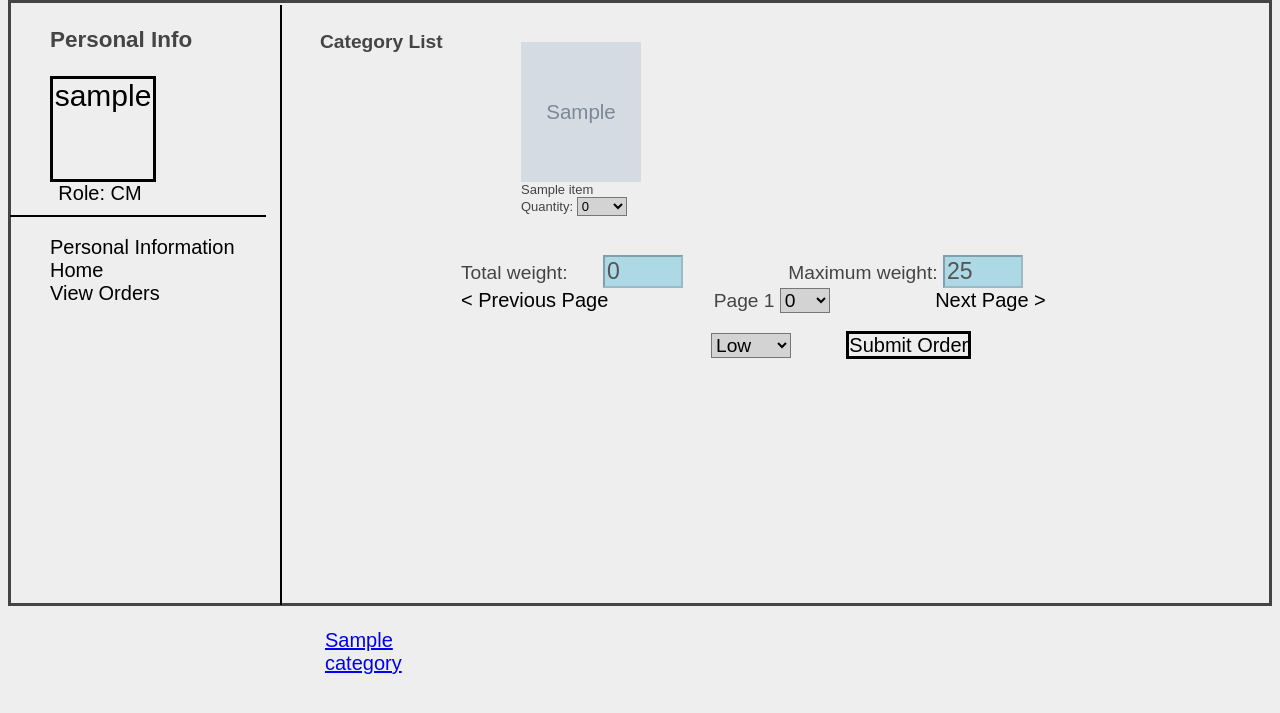
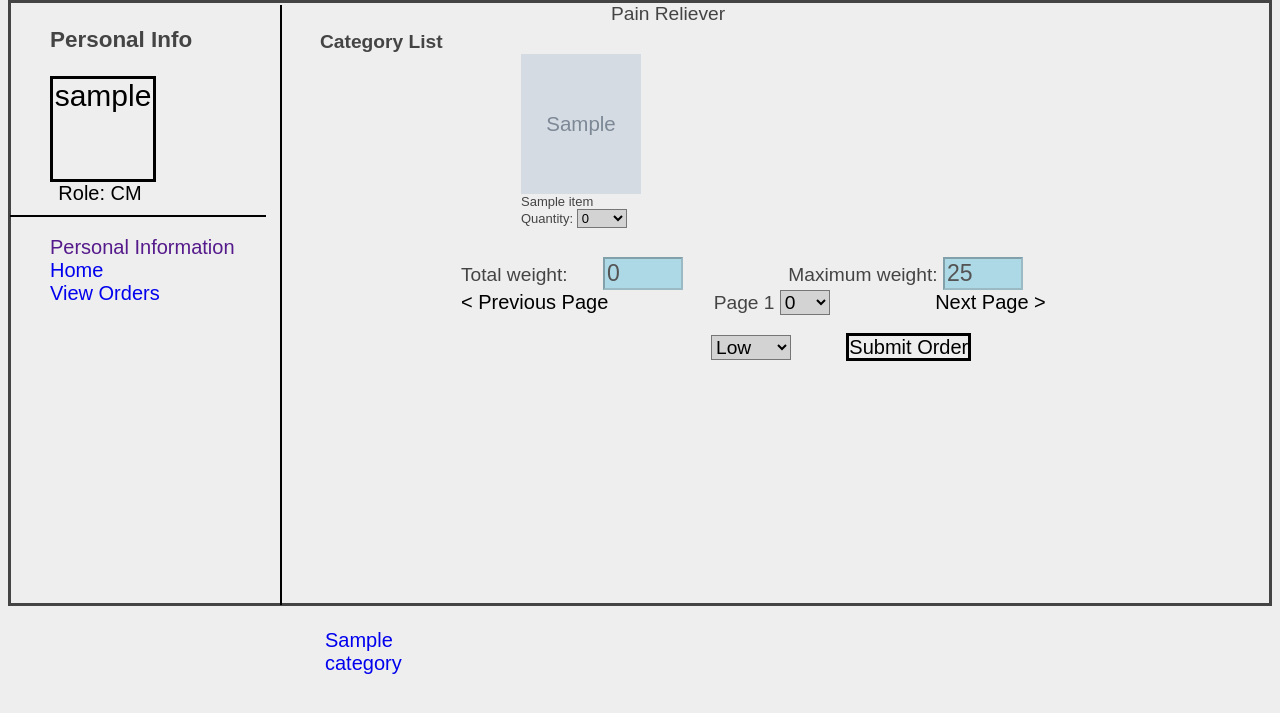
Before and after one commit to Caspar-Chen-hku/SE_project, a Django app: page /asp/clinic_manager/1/home/1 in a window 1280 px wide. Shown: the part 45-758 px from the top of the page. Run offline with Django 3.2, Linux system fonts and the light colour scheme; tables that the repository leaves empty hold one stand-in row (values such as "Sample post"); grey boxes marked "Sample" are stand-in pictures.

Commit message:
little changes

```diff
--- a/jackas/asp/static/javascripts/myscripts.js
+++ b/jackas/asp/static/javascripts/myscripts.js
@@ -2,6 +2,7 @@
 var totalWeight = 0.0;
 var currentOrder = {};
 var maxWeight = 25.0;
+var currentCat = "";
 
 function constructOrder(){
     console.log("clicked");
@@ -11,6 +12,19 @@ function initiateVar(){
     totalWeight = 0.0;
     currentOrder = {};
     maxWeight = 25.0;
+}
+
+function changeColor(category){
+    categories = document.getElementById("category_list").childNodes;
+    for (cat in categories){
+        if (cat.childNodes[0]==category){
+            cat.style.backgroundColor = "#bbbbbb";
+        }else{
+            cat.style.backgroundColor = "#eeeeee";
+        }
+    }
+    currentCat = category.innerHTML;
+    document.getElementById("cat").innerHTML = currentCat;
 }
 
 function updateVar(itemid, quantity){
--- a/jackas/asp/static/stylesheets/mystyle.css
+++ b/jackas/asp/static/stylesheets/mystyle.css
@@ -80,6 +80,10 @@ tr:nth-child(even) {
     background-color: #dddddd;
 }
 
+a {
+    text-decoration: none;
+}
+
 #cart_icon {
     width: 50px;
     height: 50px;
@@ -111,7 +115,7 @@ table img {
 }
 
 #items_display li{
-    margin: 10px 10px;
+    margin: 0px 10px;
     padding: 10px 10px;
     font-size: small;
 }
--- a/jackas/asp/templates/asp/cm_home.html
+++ b/jackas/asp/templates/asp/cm_home.html
@@ -30,10 +30,14 @@
 
         <ul id='personal_list' style='list-style-type: none'>
             <li class='myButton'>
-                Personal Information
+              <a href="">Personal Information</a>
             </li>
-            <li class='myButton'>Home</li>
-            <li class='myButton'>View Orders</li>
+            <li class='myButton'>
+              <a href="http://127.0.0.1:8000/asp/clinic_manager/{{user.pk}}/home/1">Home</a>
+            </li>
+            <li class='myButton'>
+              <a href="http://127.0.0.1:8000/asp/clinic_manager/{{user.pk}}/view_order">View Orders</a>
+            </li>
         </ul>
 
       </div>
@@ -45,7 +49,7 @@
         <ul id='category_list' style='list-style-type: none; float: left;'>
             {% for category in categories %}
             <li class='myButton'>
-              <a href="http://127.0.0.1:8000/asp/clinic_manager/1/home/{{category.pk}}">
+              <a onclick="changeColor(this)" href="http://127.0.0.1:8000/asp/clinic_manager/1/home/{{category.pk}}" >
                 {{ category.category_name }}
               </a>
             </li>
@@ -57,6 +61,8 @@
       </div>
 
       <div id='display' style='width: 60%'>
+
+        <div id="cat" style="margin-left: 150px;">Pain Reliever</div>
 
         <ul id='items_display' style='list-style-type: none'>
             {% for item in item_list %}
@@ -111,7 +117,7 @@
                   <option value=2>Medium</option>
                   <option value=3 selected>Low</option>
             </select>
-          <span id='construct' class='myButton' onclick="location.href='http://127.0.0.1:8000/asp/clinic_manager/construct_order?user={{user.pk}}&num=1&priority=1&weight=8&item0=1&item0num=2'"> Submit Order </span>
+          <span id='construct' class='myButton' onclick="constructOrder({{user.pk}})"> Submit Order </span>
         </div>
 
       </div>
--- a/jackas/asp/templates/asp/view_item_info.html
+++ b/jackas/asp/templates/asp/view_item_info.html
@@ -15,7 +15,7 @@
 
   <div id='content'>
 
-        <table id='bookInfo_display' style='border-style: hidden; font-size: large; margin-top: 100px;'>
+        <table id='item_display' style='border-style: hidden; font-size: large; margin-top: 100px;'>
 
             <tr>
                 <th align="center">Photo</th>
@@ -34,14 +34,12 @@
 
             <td>{{item.item_name}}</td>
 
-            <td>
-
               <td>
               {{item.item_description}}
               </td>
 
               <td>
-                {{item.weight}}
+                {{item.weight}}KG
               </td>
 
           </tr>
--- a/jackas/asp/views.py
+++ b/jackas/asp/views.py
@@ -77,7 +77,7 @@ class CMConstructOrder(ListView):
 			'num_order': num_order,
 			'new_weight': new_weight,
 			'new_priority': new_priority,
-			'user_id': user_id,
+			'user': user,
 			'item_list': item_list,
 			'quantity_list': quantity_list,
 			'photo_list': photo_list
```
Also changed, not shown: jackas/asp/templates/asp/view_order_info.html (+32 -3 lines).
